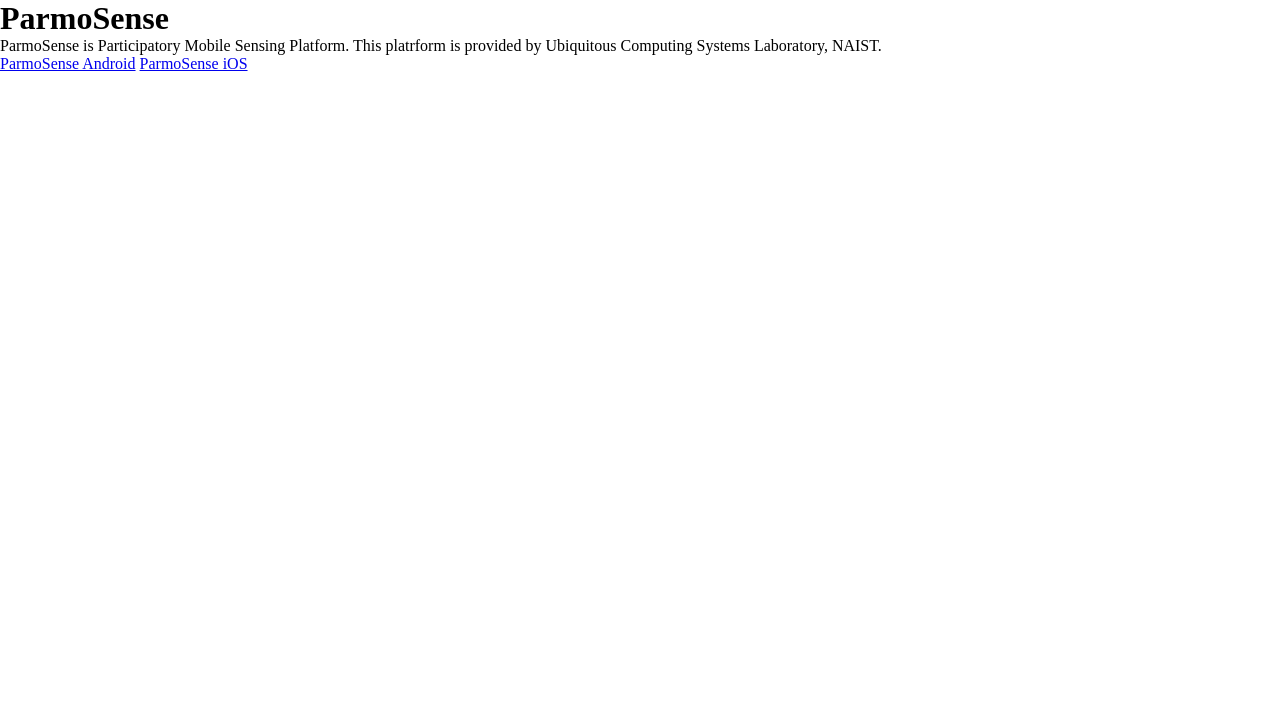
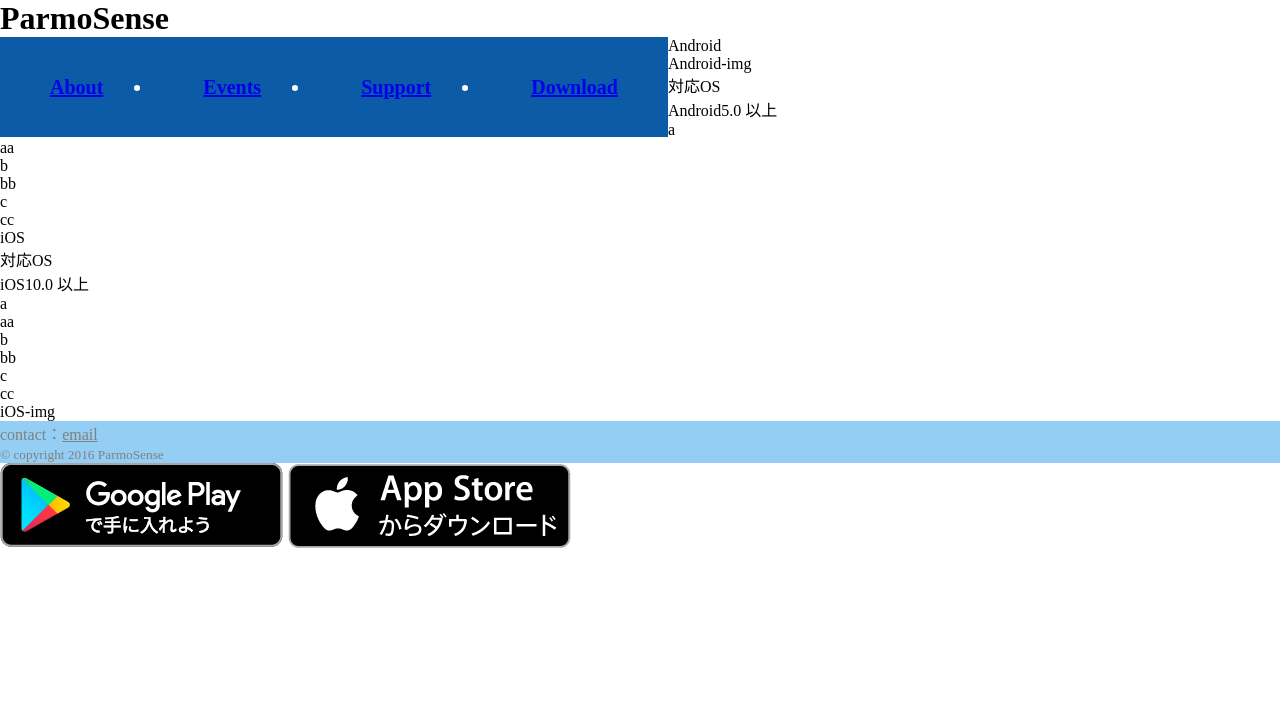
Before and after one commit to ubi-naist/ParmoSense, a website: page docs/index.html in a window 1280 px wide. Drawn offline with Linux system fonts and the light colour scheme.

Commit message:
html概ねかきあげ

```diff
--- a/docs/index.html
+++ b/docs/index.html
@@ -5,13 +5,82 @@
   <title>ParmoSense</title>
   <meta name="description" content="ParmoSense is Participatory Mobile Sensing Platform. This platrform is provided by Ubiquitous Computing Systems Laboratory, NAIST.">
   <meta name="keywords" content="Participatory Mobile Sensing, NAIST, Ubiquitous Computing Systems"/>
-  <meta name="viewport" content="width=device-width,initial-scale=1.0,maximum-scale=1.0,user-scalable=0">
+  <meta name="viewport" content="width=device-width,initial-scale=1.0,maximum-scale=1,user-scalable=no">
   <link rel="stylesheet" href="css/style.css">
 </head>
+
 <body>
-<h1>ParmoSense</h1>
-<p>ParmoSense is Participatory Mobile Sensing Platform. This platrform is provided by Ubiquitous Computing Systems Laboratory, NAIST.</p>
-<a href="https://play.google.com/store/apps/details?id=jp.naist.ubi_lab.parmo_sense">ParmoSense Android</a>
-<a href="https://itunes.apple.com/jp/app/parmosense/id1184713498">ParmoSense iOS</a>
+
+<header class="menubar">
+  <div class = "action-wrap">
+    <h1 id = "link-to-top"><span>ParmoSense</span><h1>
+      <!-- <img src = "../img/logo_parmosense_icon.png"> -->
+    <nav>
+      <ul>
+        <li id = "link-to-about" ><a href = ../about>About</a></li>
+        <li id = "link-to-Events"><a href = ../events>Events</a></li>
+        <li id = "link-to-Support"><a href = ../support>Support</a></li>
+        <li id = "link-to-Download"><a href = ../download>Download</a></li>
+      </ul>
+    </nav>
+  </div>
+</header>
+
+<div class = "main">
+  <section class="top-visual">
+  </section>
+
+  <section class="andorid-detail">
+    <div class="android-text"> Android</div>
+    <div class="android-content">
+      <div class="android-img">Android-img</div>
+      <div class="android-spec">
+        <dl>
+          <dt>対応OS</dt> <dd> Android5.0 以上</dd>
+          <dt>a</dt> <dd>aa</dd>
+          <dt>b</dt> <dd>bb</dd>
+          <dt>c</dt> <dd>cc</dd>
+        </dl>
+      </div>
+    </div>
+  </section>
+
+  <section class="ios-detail">
+    <div class="ios-text">iOS</div>
+    <div class="ios-content">
+      <div class="ios-spec">
+        <dl>
+          <dt>対応OS</dt> <dd> iOS10.0 以上 </dd>
+          <dt>a</dt> <dd>aa</dd>
+          <dt>b</dt> <dd>bb</dd>
+          <dt>c</dt> <dd>cc</dd>
+        </dl>
+      </div>
+      <div class="ios-img">iOS-img</div>
+    </div>
+  </section>
+</div>
+
+<footer class="bottombar">
+  <div class="bottombar-wrap">
+    <p>contact：<a href="ubiapp.naist@gmail.com">email</a> </p>
+    <a></a>
+    <p><small>&copy; copyright 2016 ParmoSense</small></p>
+  </div>
+  <a href="https://play.google.com/store/apps/details?id=jp.naist.ubi_lab.parmo_sense"> <img src = "img/badge_googleplay.png" alt = "ParmoSense Android"></a>
+  <a href="https://itunes.apple.com/jp/app/parmosense/id1184713498"><img src = "img/badge_appstore.png" alt = "ParmoSense iOS"></a>
+
+</footer>
+
+
 </body>
 </html>
+  <!-- <div class="content-wrap">
+    <section>
+
+        <p>ParmoSense is Participatory Mobile Sensing Platform. This platrform is provided by Ubiquitous Computing Systems Laboratory, NAIST.</p>
+      </section>
+      <footer>
+        <a href="https://play.google.com/store/apps/details?id=jp.naist.ubi_lab.parmo_sense"> <img src = "img/badge_googleplay.png" alt = "ParmoSense Android"></a>
+        <a href="https://itunes.apple.com/jp/app/parmosense/id1184713498"><img src = "img/badge_appstore.png" alt = "ParmoSense iOS"></a>
+      </footer> -->
--- a/source/sass/style.scss
+++ b/source/sass/style.scss
@@ -7,6 +7,62 @@
   background: white;
 }
 
-h1 {
+a:focus {outline: none}
 
+header.menubar div.action-wrap {
+  width:100%;
+  margin: 0 auto;
 }
+
+header.menubar div.action-wrap nav ul li{
+  line-height: 100px;
+  padding: 0 50px;
+  float: left;
+  font-size: 20px;
+  color: white;
+  background: #0B5BA6;
+}
+
+
+header.menubar div.action-wrap nav ul li a:visited{
+  color: black;
+}
+
+
+header.menubar div.action-wrap nav ul:hover {
+  color: white;
+}
+
+footer{
+  width: 100%;
+	height: 300px;
+}
+
+footer div {
+  color:gray;
+  background: #94CEF5;
+}
+footer div a {
+  color:gray
+}
+
+// header {
+// 	width: 480px;
+// 	height: 75%;
+// 	min-height: 400px;
+// 	margin: 10% auto 0;
+// 	background: url(../img/logo_parmosense_fix.png) center center no-repeat;
+// }
+//
+// div.content-wrap{width: 100%; height: 100%}
+//
+// div.content-wrap>section{
+// 	max-width: :1000px;
+// 	height: 100%;
+// 	margin: 0 auto
+// }
+//
+//
+// div.content-wrap>footer {
+// 	margin: 5% auto 0;
+// }
```
Also changed, not shown: docs/about/index.html (added, +48 -0 lines), docs/download/index.html (added, +48 -0 lines), docs/events/index.html (added, +48 -0 lines), docs/support/index.html (added, +48 -0 lines), docs/css/style.css, docs/img/badge_appstore.png (added), docs/img/badge_googleplay.png (added), docs/img/iPhone1.png (added), docs/img/iPhone2.png (added), docs/img/iPhone3.png (added), docs/img/logo_parmosense.png (added), docs/img/logo_parmosense_fix.png (added), docs/img/logo_parmosense_icon.png (added), 5 other files.
